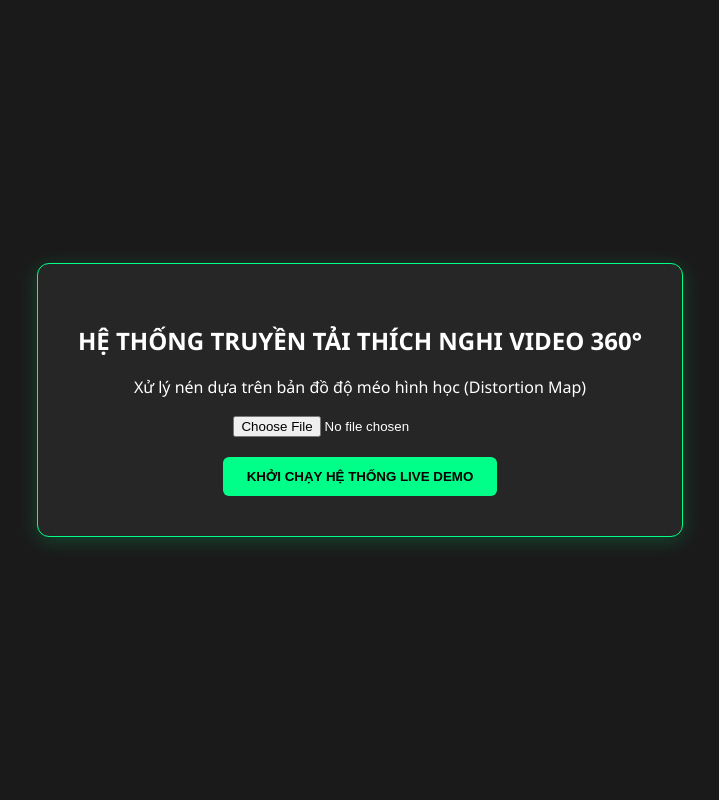
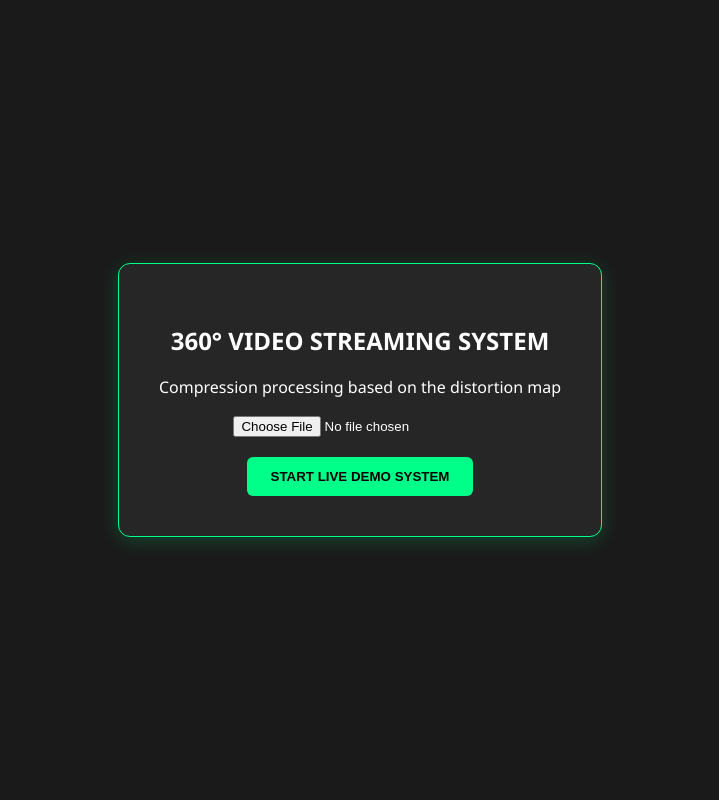
Before and after one commit to nanh-213/360-video-compression, a Flask app: page / in a window 1280 px wide. Shown: the whole page, without its empty margins (280-999 px from the left). Run offline with Flask 3, Linux system fonts and the light colour scheme.

Commit message:
Translate HTML content from Vietnamese to English

```diff
--- a/templates/index.html
+++ b/templates/index.html
@@ -1,5 +1,5 @@
 <!DOCTYPE html>
-<html lang="vi">
+<html lang="en">
 <head>
     <meta charset="UTF-8">
     <title>Viewport Adaptive 360° System</title>
@@ -24,40 +24,40 @@
 
     <div id="upload-lobby">
         <div class="box">
-            <h2>HỆ THỐNG TRUYỀN TẢI THÍCH NGHI VIDEO 360°</h2>
-            <p>Xử lý nén dựa trên bản đồ độ méo hình học (Distortion Map)</p>
+            <h2>360° VIDEO STREAMING SYSTEM</h2>
+            <p>Compression processing based on the distortion map</p>
             <input type="file" id="video-input" accept="video/mp4" /><br>
-            <button onclick="startSystem()">KHỞI CHẠY HỆ THỐNG LIVE DEMO</button>
-            <div id="loading">⚡ Đang phân tích Distortion Map & Thực hiện nén song song... Vui lòng đợi!</div>
+            <button onclick="startSystem()">START LIVE DEMO SYSTEM</button>
+            <div id="loading">Loading...</div>
         </div>
     </div>
 
     <div id="app-container">
         <div id="dashboard">
-            <h3>📊 THÔNG SỐ ĐO ĐẠC HỆ THỐNG</h3>
-            <div>Mảnh đang ở Viewport (HIGH): <span id="active-tile" style="color:#00ff88; font-weight:bold;">-</span></div>
+            <h3>📊 SYSTEM METRICS</h3>
+            <div>Tiles currently in Viewport (HIGH): <span id="active-tile" style="color:#00ff88; font-weight:bold;">-</span></div>
             <hr style="border: 0.5px solid #444; margin: 10px 0;">
             <table>
                 <thead>
                     <tr>
-                        <th>Tiêu chí</th>
-                        <th>Bản HIGH (-0.5)</th>
-                        <th>Bản LOW (-0.1)</th>
+                        <th>Metric</th>
+                        <th>HIGH Version</th>
+                        <th>LOW Version</th>
                     </tr>
                 </thead>
                 <tbody>
-                    <tr><td>Dung lượng</td><td id="m-h-size">-</td><td id="m-l-size">-</td></tr>
+                    <tr><td>File Size</td><td id="m-h-size">-</td><td id="m-l-size">-</td></tr>
                     <tr><td>Bitrate</td><td id="m-h-bitrate">-</td><td id="m-l-bitrate">-</td></tr>
                     <tr><td>PSNR</td><td id="m-h-psnr">-</td><td id="m-l-psnr">-</td></tr>
-                    <tr><td>Thời gian nén</td><td id="m-h-time">-</td><td id="m-l-time">-</td></tr>
-                    <tr><td>Tỷ lệ nén (CR)</td><td id="m-h-cr">-</td><td id="m-l-cr">-</td></tr>
-                    <tr><td>Độ trễ (Latency)</td><td id="m-h-latency">-</td><td id="m-l-latency">-</td></tr>
+                    <tr><td>Compression Time</td><td id="m-h-time">-</td><td id="m-l-time">-</td></tr>
+                    <tr><td>Compression Ratio (CR)</td><td id="m-h-cr">-</td><td id="m-l-cr">-</td></tr>
+                    <tr><td>Latency</td><td id="m-h-latency">-</td><td id="m-l-latency">-</td></tr>
                 </tbody>
             </table>
-            <p style="font-size:11px; color:#aaa; margin-top:10px; margin-bottom: 5px;">* Video gốc: <span id="m-o-size">-</span> (<span id="m-o-bitrate">-</span>)</p>
+            <p style="font-size:11px; color:#aaa; margin-top:10px; margin-bottom: 5px;">* Original Video: <span id="m-o-size">-</span> (<span id="m-o-bitrate">-</span>)</p>
 
             <div style="margin-top: 15px; border-top: 1px solid #444; padding-top: 15px; text-align: center;">
-                <h4 style="margin: 0 0 10px 0; color: #00ff88; font-size: 13px;">🗺️ BẢN ĐỒ ĐỘ MÉO (HEATMAP)</h4>
+                <h4 style="margin: 0 0 10px 0; color: #00ff88; font-size: 13px;">DISTORTION MAP</h4>
                 <img id="distortion-map-img" src="" alt="Distortion Map" style="width: 100%; border-radius: 4px; border: 1px solid #555; display: none;" />
             </div>
         </div>
@@ -72,7 +72,7 @@
         function startSystem() {
             const fileInput = document.getElementById('video-input');
             if (fileInput.files.length === 0) {
-                alert("Bạn ơi, hãy chọn một video 360° đầu vào đã nhé!");
+                alert("Please select an input 360° video first!");
                 return;
             }
 
@@ -121,7 +121,7 @@
                 initThreeJS();
             })
             .catch(err => {
-                alert("Gặp lỗi xử lý: " + err.message);
+                alert("Processing error: " + err.message);
                 document.getElementById('loading').style.display = 'none';
             });
         }
@@ -174,7 +174,7 @@
                     const material = new THREE.MeshBasicMaterial({ map: tLow, side: THREE.BackSide });
                     const mesh = new THREE.Mesh(geometry, material);
 
-                    mesh.userData = { id: `Hàng ${r + 1} - Cột ${c + 1}`, tHigh: tHigh, tLow: tLow };
+                    mesh.userData = { id: `Row ${r + 1} - Column ${c + 1}`, tHigh: tHigh, tLow: tLow };
                     scene.add(mesh);
                     tiles.push(mesh);
 
```
